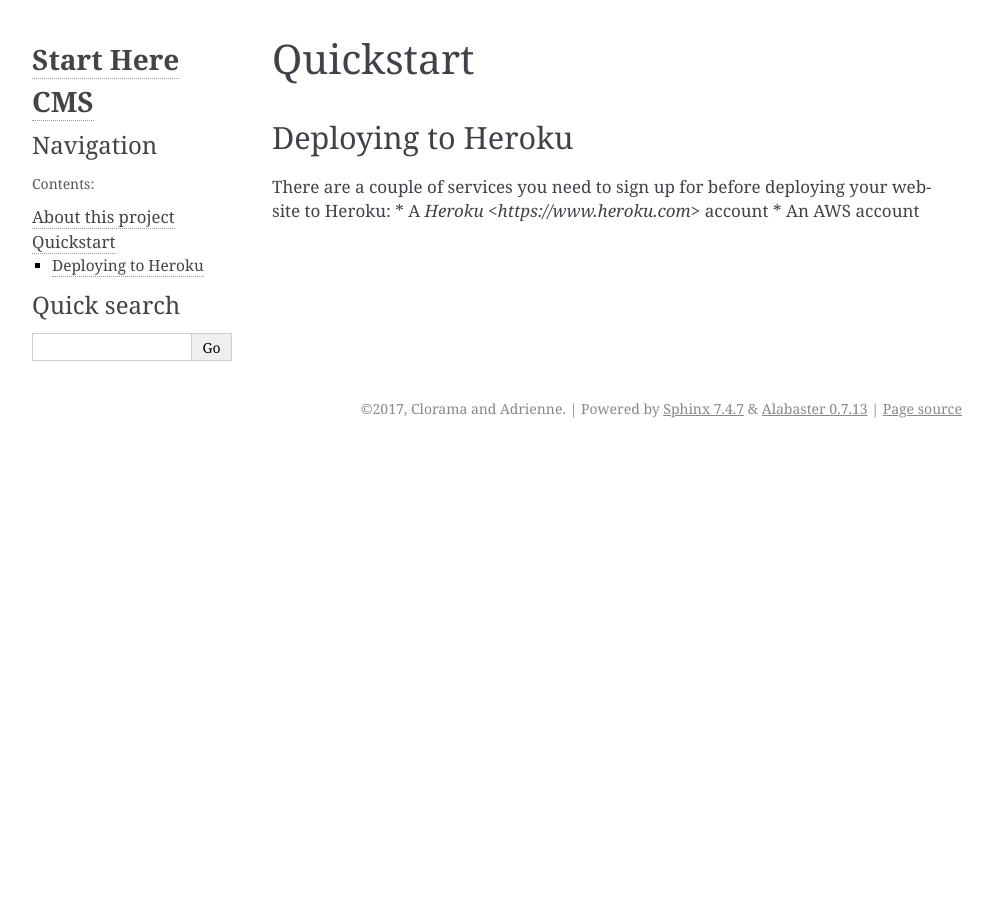
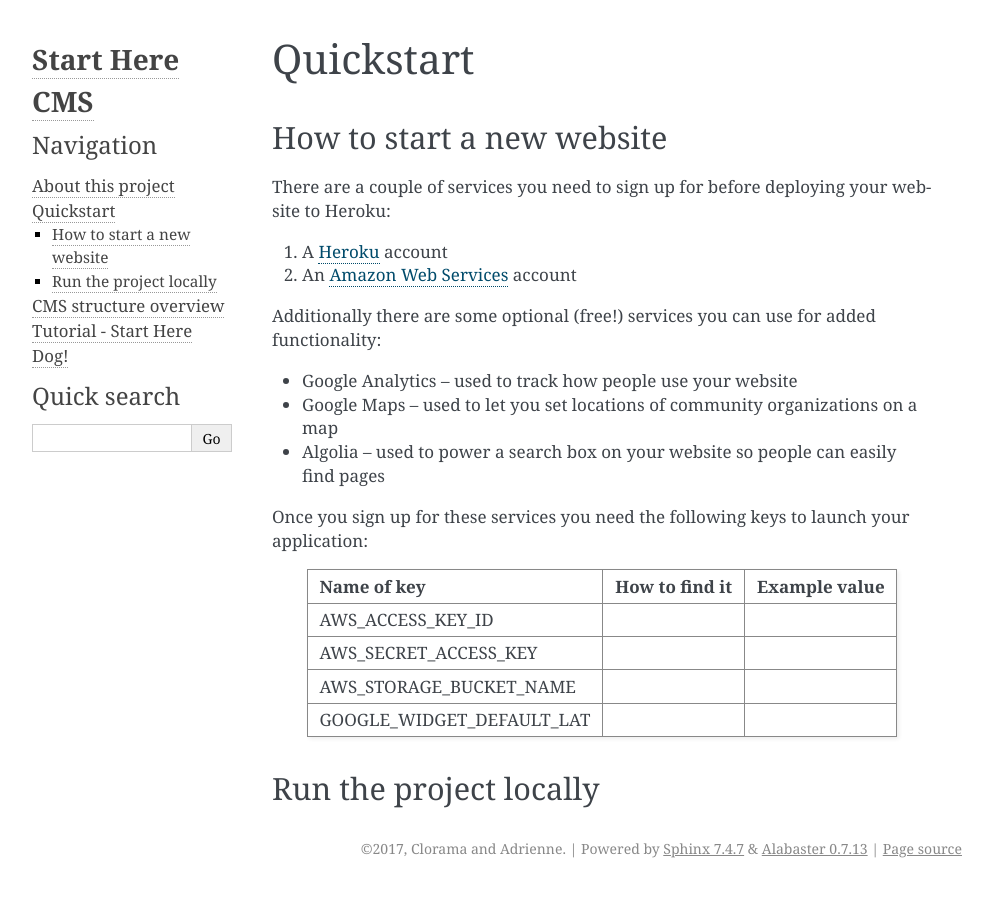
Before and after one commit to mark-meyer/startherecms, a Sphinx documentation site: the page built from docs/quickstart.rst, in a window 1280 px wide. Shown: the top 897 px of the page, without its empty margins (148-1141 px from the left). Built offline with Sphinx 7.4.7, drawn with Linux system fonts in a browser that asks for light colours.

Commit message:
added base files

```diff
--- /dev/null
+++ b/docs/cms-structure.rst
@@ -0,0 +1,2 @@
+CMS structure overview
+**********************
--- /dev/null
+++ b/docs/content.rst
@@ -0,0 +1,2 @@
+Tutorial - Start Here Dog!
+**************************
--- a/docs/intro.rst
+++ b/docs/intro.rst
@@ -1,2 +1,6 @@
 About this project
 ******************
+
+===================
+How can I use this?
+===================
--- a/docs/quickstart.rst
+++ b/docs/quickstart.rst
@@ -1,9 +1,32 @@
 Quickstart
 **********
 
-===================
-Deploying to Heroku
-===================
+==========================
+How to start a new website
+==========================
 There are a couple of services you need to sign up for before deploying your website to Heroku:
-* A `Heroku <https://www.heroku.com>` account
-* An AWS account
+
+1. A `Heroku <https://www.heroku.com>`_ account
+2. An `Amazon Web Services <https://aws.amazon.com>`_ account
+
+Additionally there are some optional (free!) services you can use for added functionality:
+
+* Google Analytics -- used to track how people use your website
+* Google Maps -- used to let you set locations of community organizations on a map
+* Algolia -- used to power a search box on your website so people can easily find pages
+
+Once you sign up for these services you need the following keys to launch your application:
+
+=========================  =========================  ========================
+Name of key                How to find it             Example value
+=========================  =========================  ========================
+AWS_ACCESS_KEY_ID
+AWS_SECRET_ACCESS_KEY
+AWS_STORAGE_BUCKET_NAME
+GOOGLE_WIDGET_DEFAULT_LAT
+=========================  =========================  ========================
+
+
+=======================
+Run the project locally
+=======================
```
Also changed, not shown: docs/index.rst (+22 -3 lines).
